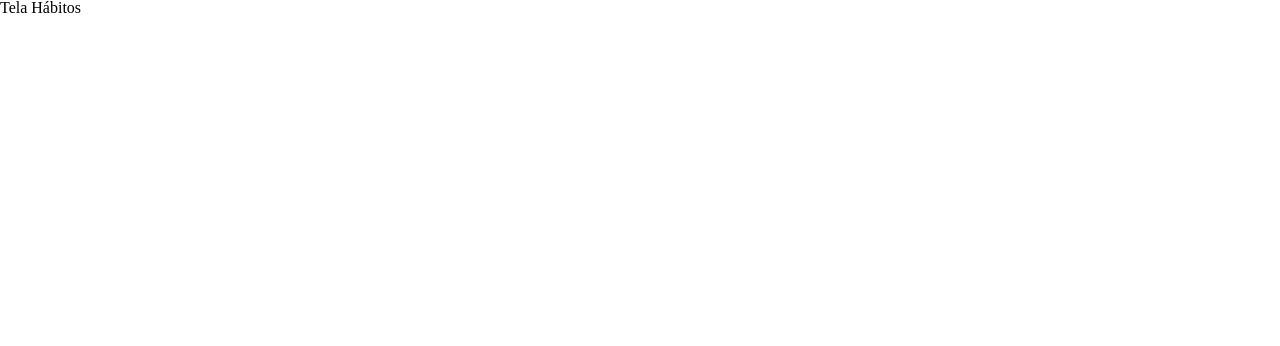
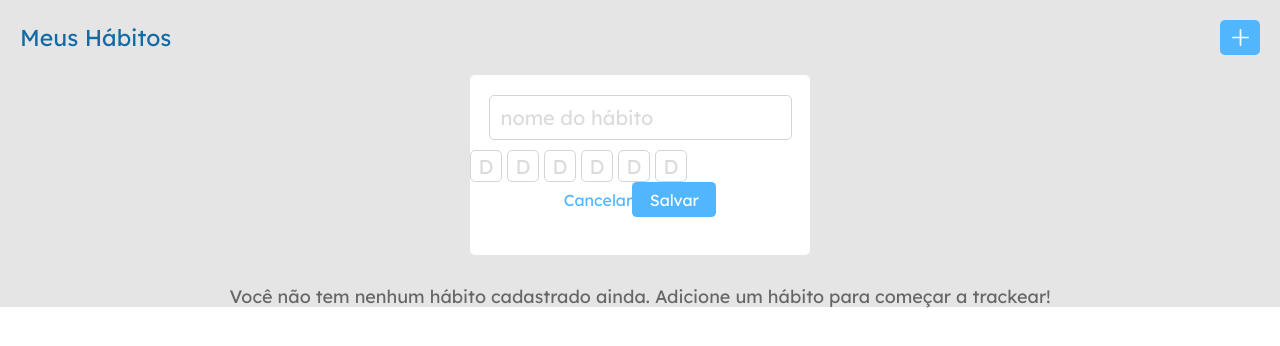
Before and after one commit to van-matos/trackit, a JavaScript app: page /habitos/1 in a window 1280 px wide. Shown: the top 346 px of the page. Built offline with nearby package versions, Linux system fonts and the light colour scheme.

Commit message:
Layout da tela Hábitos (parcial)

```diff
--- a/public/index.html
+++ b/public/index.html
@@ -11,5 +11,6 @@
   <body>
     <noscript>You need to enable JavaScript to run this app.</noscript>
     <div class="root"></div>
+    <script type="module" src="https://unpkg.com/ionicons@5.5.2/dist/ionicons/ionicons.esm.js"></script>
   </body>
 </html>
--- a/src/components/TelaCadastro.js
+++ b/src/components/TelaCadastro.js
@@ -57,6 +57,7 @@ const Form = styled.div`
         border-radius: 5px;
         padding-left: 11px;
         margin-bottom: 5px;
+        font-family: 'Lexend Deca', sans-serif;
         font-weight: 400;
         font-size: 19.976px;
         line-height: 25px;
@@ -71,6 +72,7 @@ const Form = styled.div`
         height: 45px;
         background: #52B6FF;
         border-radius: 4.63636px;
+        font-family: 'Lexend Deca', sans-serif;
         font-weight: 400;
         font-size: 20.976px;
         line-height: 26px;
--- a/src/components/TelaHabitos.js
+++ b/src/components/TelaHabitos.js
@@ -1,5 +1,168 @@
+import styled from "styled-components";
+
 function TelaHabitos() {
-    return <h1>Tela Hábitos</h1>;
+    return (
+        <Content>
+            <Top>
+                <h1>Meus Hábitos</h1>
+                <Icon><ion-icon name="add-outline"></ion-icon></Icon>
+            </Top>
+            <Habit>
+                <input placeholder="nome do hábito" />
+                <Week>
+                    <Day><h2>D</h2></Day>
+                    <Day><h2>D</h2></Day>
+                    <Day><h2>D</h2></Day>
+                    <Day><h2>D</h2></Day>
+                    <Day><h2>D</h2></Day>
+                    <Day><h2>D</h2></Day>
+                </Week>
+                <Buttons>
+                    <h2>Cancelar</h2>
+                    <Save>
+                        <h2>Salvar</h2>
+                    </Save>
+                </Buttons>
+            </Habit>
+
+            <p>Você não tem nenhum hábito cadastrado ainda. Adicione um hábito para começar a trackear!</p>
+        </Content>
+
+    );
 }
 
+const Content = styled.div`
+    display: flex;
+    flex-direction: column;
+    align-items: center;
+    padding: 0 20px 0 20px;
+    background: #E5E5E5;
+    font-family: 'Lexend Deca';
+
+    p {
+        margin-top: 30px;
+        font-weight: 400;
+        font-size: 17.976px;
+        line-height: 22px;
+        color: #666666;
+    }
+`
+
+const Top = styled.div`
+    width: 100%;
+    display: flex;
+    align-items: center;
+    justify-content: space-between;
+    margin: 20px 20px 0 20px;
+    font-family: 'Lexend Deca';
+    font-weight: 400;
+    font-size: 22.976px;
+    line-height: 29px;
+    color: #126BA5;
+`
+
+const Icon = styled.div`
+    display: flex;
+    align-items: center;
+    justify-content: center;
+    width: 40px;
+    height: 35px;
+    background: #52B6FF;
+    border-radius: 5px;
+
+    ion-icon {
+        font-weight: 400;
+        font-size: 27px;
+        line-height: 34px;
+        color: #FFFFFF;
+    }
+`
+
+const Habit = styled.div`
+    display: flex;
+    flex-direction: column;
+    align-items: center;
+    width: 340px;
+    height: 180px;
+    margin-top: 20px;
+    background: #FFFFFF;
+    border-radius: 5px;
+
+    input {
+        box-sizing: border-box;
+        width: 303px;
+        height: 45px;
+        background: #FFFFFF;
+        border: 1px solid #D5D5D5;
+        border-radius: 5px;
+        padding-left: 11px;
+        margin: 20px 0 10px 0;
+        font-family: 'Lexend Deca', sans-serif;
+        font-weight: 400;
+        font-size: 19.976px;
+        line-height: 25px;
+
+        &::placeholder {
+            color: #DBDBDB;
+        }
+    }
+`
+
+const Week = styled.div`
+    width: 100%;
+    display: flex;
+    justify-content: flex-start;
+`
+
+const Day = styled.div`
+    display: flex;
+    align-items: center;
+    justify-content: center;
+    width: 30px;
+    height: 30px;
+    margin-right: 5px;
+    background: #FFFFFF;
+    border: 1px solid #D5D5D5;
+    border-radius: 5px;
+
+    h2 {
+        font-family: 'Lexend Deca';
+        font-weight: 400;
+        font-size: 20px;
+        line-height: 25px;
+        color: #DBDBDB;
+    }
+`
+
+const Buttons = styled.div`
+    display: flex;
+    justify-content: flex-end;
+    align-items: center;
+    font-family: 'Lexend Deca';
+
+    h2 {
+        font-weight: 400;
+        font-size: 15.976px;
+        line-height: 20px;
+        color: #52B6FF;
+    }
+`
+
+const Save = styled.div`
+    display: flex;
+    align-items: center;
+    justify-content: center;
+    width: 84px;
+    height: 35px;
+    background: #52B6FF;
+    border-radius: 4.63636px;
+
+    h2 {
+        font-weight: 400;
+        font-size: 15.976px;
+        line-height: 20px;
+        color: #FFFFFF;
+    }
+`
+
 export default TelaHabitos;
--- a/src/components/TelaLogin.js
+++ b/src/components/TelaLogin.js
@@ -46,6 +46,7 @@ const Form = styled.div`
     display: flex;
     flex-direction: column;
 
+
     input {
         box-sizing: border-box;
         width: 303px;
@@ -55,8 +56,9 @@ const Form = styled.div`
         border-radius: 5px;
         padding-left: 11px;
         margin-bottom: 5px;
+        font-family: 'Lexend Deca', sans-serif;
         font-weight: 400;
-        font-size: 19.976px;
+        font-size: 20px;
         line-height: 25px;
 
         &::placeholder {
@@ -69,6 +71,7 @@ const Form = styled.div`
         height: 45px;
         background: #52B6FF;
         border-radius: 4.63636px;
+        font-family: 'Lexend Deca', sans-serif;
         font-weight: 400;
         font-size: 20.976px;
         line-height: 26px;
```
